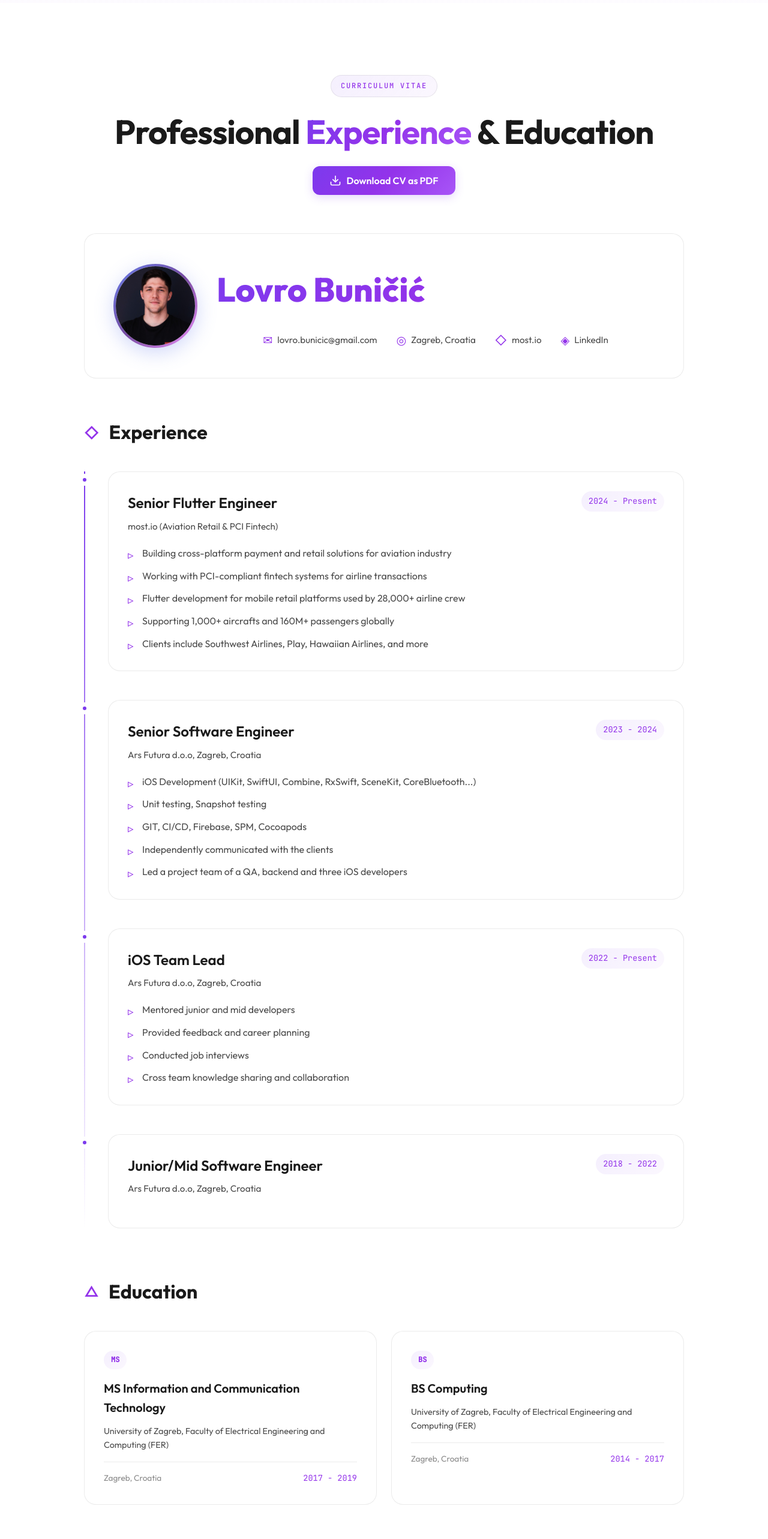
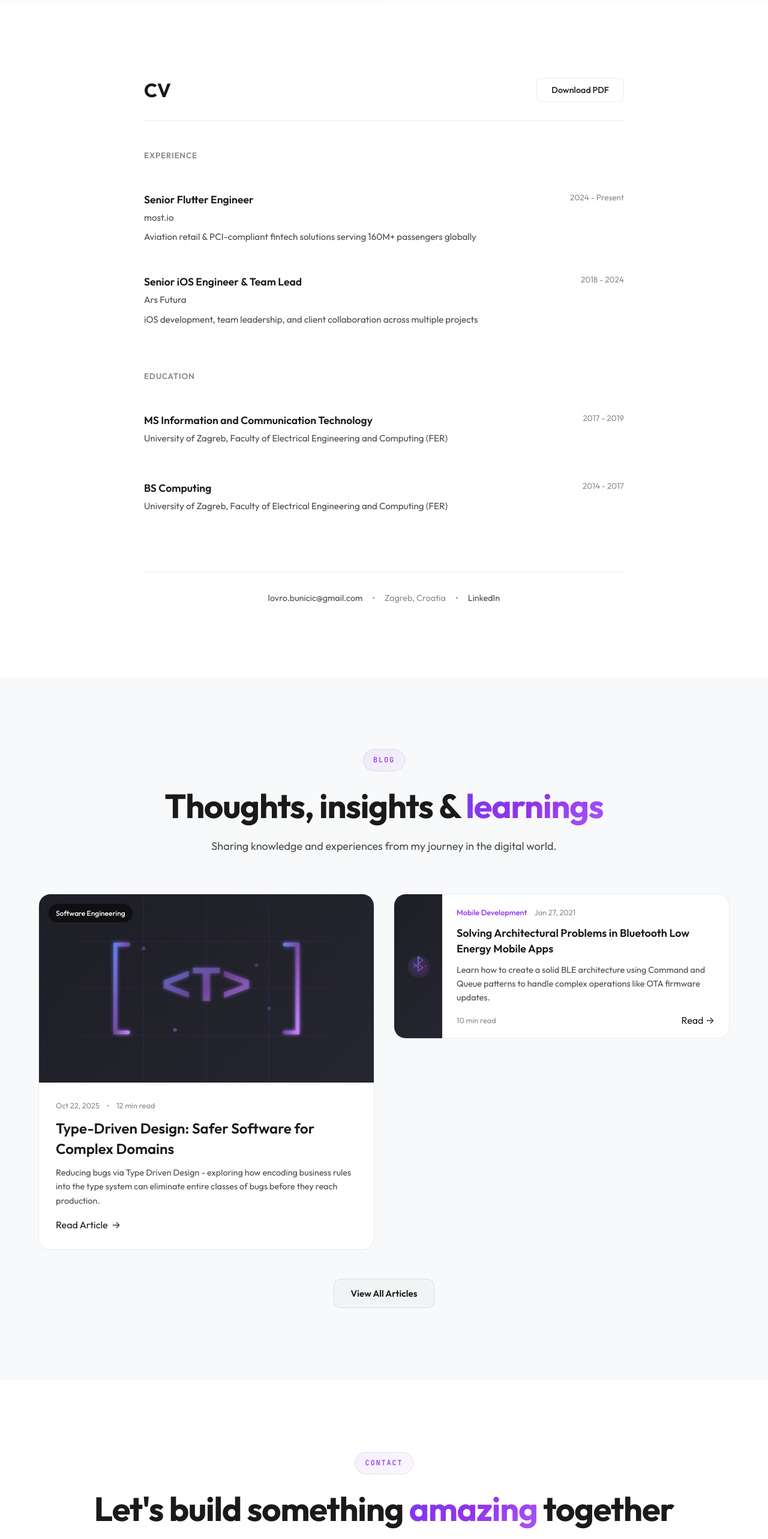
Before and after one commit to lbunicic/temnadigital.hr, a React (Vite) app: page / in a window 1280 px wide. Shown: the part 6480-9046 px from the top of the page at 60% size. Built offline with nearby package versions, Linux system fonts and the light colour scheme.

Commit message:
Simplify CV section - minimal design
- Remove skills section
- Reduce text and bullet points
- Consolidate experience entries
- Use simpler, cleaner UI theme
- Remove complex visual elements
- Add minimal, professional styling
- Keep only essential information

```diff
--- a/src/components/CV.jsx
+++ b/src/components/CV.jsx
@@ -23,44 +23,15 @@ function CV() {
   const experience = [
     {
       title: "Senior Flutter Engineer",
-      company: "most.io (Aviation Retail & PCI Fintech)",
+      company: "most.io",
       period: "2024 - Present",
-      highlights: [
-        "Building cross-platform payment and retail solutions for aviation industry",
-        "Working with PCI-compliant fintech systems for airline transactions",
-        "Flutter development for mobile retail platforms used by 28,000+ airline crew",
-        "Supporting 1,000+ aircrafts and 160M+ passengers globally",
-        "Clients include Southwest Airlines, Play, Hawaiian Airlines, and more",
-      ],
+      description: "Aviation retail & PCI-compliant fintech solutions serving 160M+ passengers globally",
     },
     {
-      title: "Senior Software Engineer",
-      company: "Ars Futura d.o.o, Zagreb, Croatia",
-      period: "2023 - 2024",
-      highlights: [
-        "iOS Development (UIKit, SwiftUI, Combine, RxSwift, SceneKit, CoreBluetooth...)",
-        "Unit testing, Snapshot testing",
-        "GIT, CI/CD, Firebase, SPM, Cocoapods",
-        "Independently communicated with the clients",
-        "Led a project team of a QA, backend and three iOS developers",
-      ],
-    },
-    {
-      title: "iOS Team Lead",
-      company: "Ars Futura d.o.o, Zagreb, Croatia",
-      period: "2022 - Present",
-      highlights: [
-        "Mentored junior and mid developers",
-        "Provided feedback and career planning",
-        "Conducted job interviews",
-        "Cross team knowledge sharing and collaboration",
-      ],
-    },
-    {
-      title: "Junior/Mid Software Engineer",
-      company: "Ars Futura d.o.o, Zagreb, Croatia",
-      period: "2018 - 2022",
-      highlights: [],
+      title: "Senior iOS Engineer & Team Lead",
+      company: "Ars Futura",
+      period: "2018 - 2024",
+      description: "iOS development, team leadership, and client collaboration across multiple projects",
     },
   ];
 
@@ -82,95 +53,51 @@ function CV() {
   return (
     <section id="cv" className="cv-section">
       <div className="section-container">
-        <div className="section-header">
-          <span className="section-tag">Curriculum Vitae</span>
-          <h2 className="section-title">
-            Professional <span className="text-gradient">Experience</span> & Education
-          </h2>
+        <div className="cv-simple-header">
+          <h2>CV</h2>
           <button className="download-cv-btn" onClick={downloadPDF}>
-            <svg width="20" height="20" viewBox="0 0 24 24" fill="none" xmlns="http://www.w3.org/2000/svg">
-              <path d="M21 15V19C21 19.5304 20.7893 20.0391 20.4142 20.4142C20.0391 20.7893 19.5304 21 19 21H5C4.46957 21 3.96086 20.7893 3.58579 20.4142C3.21071 20.0391 3 19.5304 3 19V15" stroke="currentColor" strokeWidth="2" strokeLinecap="round" strokeLinejoin="round"/>
-              <path d="M7 10L12 15L17 10" stroke="currentColor" strokeWidth="2" strokeLinecap="round" strokeLinejoin="round"/>
-              <path d="M12 15V3" stroke="currentColor" strokeWidth="2" strokeLinecap="round" strokeLinejoin="round"/>
-            </svg>
-            Download CV as PDF
+            Download PDF
           </button>
         </div>
 
-        <div className="cv-content">
-          <div className="cv-header-card">
-            <img src={profileImg} alt="Lovro Buničić" className="cv-profile-img" />
-            <div className="cv-header-info">
-              <h1 className="cv-name">{contactInfo.name}</h1>
-              <div className="cv-contact">
-              <a href={`mailto:${contactInfo.email}`} className="cv-contact-item">
-                <span className="cv-icon">✉</span>
-                {contactInfo.email}
-              </a>
-              <span className="cv-contact-item">
-                <span className="cv-icon">◎</span>
-                {contactInfo.location}
-              </span>
-              <a href={contactInfo.companyUrl} target="_blank" rel="noopener noreferrer" className="cv-contact-item">
-                <span className="cv-icon">◇</span>
-                {contactInfo.company}
-              </a>
-              <a href={contactInfo.linkedin} target="_blank" rel="noopener noreferrer" className="cv-contact-item">
-                <span className="cv-icon">◈</span>
-                LinkedIn
-              </a>
-            </div>
-            </div>
+        <div className="cv-simple-content">
+          <div className="cv-simple-block">
+            <h3>Experience</h3>
+            {experience.map((exp, index) => (
+              <div key={index} className="cv-simple-item">
+                <div className="cv-simple-item-header">
+                  <div>
+                    <h4>{exp.title}</h4>
+                    <p className="cv-simple-company">{exp.company}</p>
+                  </div>
+                  <span className="cv-simple-period">{exp.period}</span>
+                </div>
+                <p className="cv-simple-description">{exp.description}</p>
+              </div>
+            ))}
           </div>
 
-          <div className="cv-section-block">
-            <h2 className="cv-section-title">
-              <span className="cv-title-icon">◇</span>
-              Experience
-            </h2>
-            <div className="cv-timeline">
-              {experience.map((exp, index) => (
-                <div key={index} className="cv-timeline-item">
-                  <div className="cv-timeline-marker"></div>
-                  <div className="cv-timeline-content">
-                    <div className="cv-job-header">
-                      <div>
-                        <h3 className="cv-job-title">{exp.title}</h3>
-                        <p className="cv-company">{exp.company}</p>
-                      </div>
-                      <span className="cv-period">{exp.period}</span>
-                    </div>
-                    {exp.highlights.length > 0 && (
-                      <ul className="cv-highlights">
-                        {exp.highlights.map((highlight, idx) => (
-                          <li key={idx}>{highlight}</li>
-                        ))}
-                      </ul>
-                    )}
+          <div className="cv-simple-block">
+            <h3>Education</h3>
+            {education.map((edu, index) => (
+              <div key={index} className="cv-simple-item">
+                <div className="cv-simple-item-header">
+                  <div>
+                    <h4>{edu.degree}</h4>
+                    <p className="cv-simple-company">{edu.school}</p>
                   </div>
+                  <span className="cv-simple-period">{edu.period}</span>
                 </div>
-              ))}
-            </div>
+              </div>
+            ))}
           </div>
 
-          <div className="cv-section-block">
-            <h2 className="cv-section-title">
-              <span className="cv-title-icon">△</span>
-              Education
-            </h2>
-            <div className="cv-education-grid">
-              {education.map((edu, index) => (
-                <div key={index} className="cv-education-card">
-                  <div className="cv-degree-badge">{edu.degree.split(' ')[0]}</div>
-                  <h3 className="cv-degree">{edu.degree}</h3>
-                  <p className="cv-school">{edu.school}</p>
-                  <div className="cv-edu-footer">
-                    <span className="cv-edu-location">{edu.location}</span>
-                    <span className="cv-edu-period">{edu.period}</span>
-                  </div>
-                </div>
-              ))}
-            </div>
+          <div className="cv-simple-contact">
+            <a href={`mailto:${contactInfo.email}`}>{contactInfo.email}</a>
+            <span>•</span>
+            <span>{contactInfo.location}</span>
+            <span>•</span>
+            <a href={contactInfo.linkedin} target="_blank" rel="noopener noreferrer">LinkedIn</a>
           </div>
         </div>
       </div>
--- a/src/index.css
+++ b/src/index.css
@@ -1395,286 +1395,137 @@ input, textarea {
   padding: var(--section-padding) 0;
 }
 
+.cv-simple-header {
+  max-width: 800px;
+  margin: 0 auto 48px;
+  display: flex;
+  justify-content: space-between;
+  align-items: center;
+  padding-bottom: 24px;
+  border-bottom: 1px solid var(--border-color);
+}
+
+.cv-simple-header h2 {
+  font-size: 2rem;
+  font-weight: 700;
+  color: var(--text-primary);
+}
+
 .download-cv-btn {
-  margin: 24px auto 0;
-  display: flex;
-  align-items: center;
-  gap: 8px;
-  padding: 14px 28px;
-  background: var(--gradient-primary);
-  border: none;
-  border-radius: var(--radius-md);
-  color: white;
-  font-size: 1rem;
-  font-weight: 600;
+  padding: 10px 24px;
+  background: var(--bg-card);
+  border: 1px solid var(--border-color);
+  border-radius: var(--radius-sm);
+  color: var(--text-primary);
+  font-size: 0.9rem;
+  font-weight: 500;
   cursor: pointer;
   transition: all var(--transition-fast);
-  box-shadow: 0 4px 16px var(--accent-glow);
 }
 
 .download-cv-btn:hover {
-  transform: translateY(-2px);
-  box-shadow: 0 8px 24px var(--accent-glow);
-}
-
-.download-cv-btn svg {
-  transition: transform var(--transition-fast);
-}
-
-.download-cv-btn:hover svg {
-  transform: translateY(2px);
-}
-
-.cv-content {
-  max-width: 1000px;
+  background: var(--bg-tertiary);
+  border-color: var(--border-hover);
+}
+
+.cv-simple-content {
+  max-width: 800px;
   margin: 0 auto;
 }
 
-.cv-header-card {
-  background: var(--bg-card);
-  border: 1px solid var(--border-color);
-  border-radius: var(--radius-lg);
-  padding: 48px;
-  margin-bottom: 64px;
-  display: flex;
-  align-items: center;
-  gap: 32px;
-}
-
-.cv-profile-img {
-  width: 140px;
-  height: 140px;
-  border-radius: 50%;
-  object-fit: cover;
-  border: 4px solid transparent;
-  background: linear-gradient(var(--bg-card), var(--bg-card)) padding-box,
-              linear-gradient(135deg, #667eea 0%, #764ba2 50%, #f093fb 100%) border-box;
-  box-shadow: 0 8px 32px rgba(102, 126, 234, 0.3);
-  flex-shrink: 0;
-}
-
-.cv-header-info {
-  flex: 1;
-  text-align: left;
-}
-
-.cv-name {
-  font-size: clamp(2.5rem, 5vw, 3.5rem);
-  font-weight: 800;
+.cv-simple-block {
+  margin-bottom: 48px;
+}
+
+.cv-simple-block h3 {
+  font-size: 1.25rem;
+  font-weight: 600;
+  color: var(--text-primary);
   margin-bottom: 24px;
-  background: var(--gradient-primary);
-  -webkit-background-clip: text;
-  -webkit-text-fill-color: transparent;
-  background-clip: text;
-}
-
-.cv-contact {
-  display: flex;
-  align-items: center;
-  justify-content: center;
-  gap: 32px;
-  flex-wrap: wrap;
-}
-
-.cv-contact-item {
-  display: flex;
-  align-items: center;
-  gap: 8px;
-  font-size: 0.95rem;
-  color: var(--text-secondary);
-  transition: color var(--transition-fast);
-}
-
-a.cv-contact-item:hover {
-  color: var(--accent-secondary);
-}
-
-.cv-icon {
-  font-size: 1.2rem;
-  color: var(--accent-secondary);
-}
-
-.cv-section-block {
-  margin-bottom: 80px;
-}
-
-.cv-section-title {
-  display: flex;
-  align-items: center;
-  gap: 16px;
-  font-size: 2rem;
-  font-weight: 700;
-  margin-bottom: 40px;
-  color: var(--text-primary);
-}
-
-.cv-title-icon {
-  font-size: 1.5rem;
-  color: var(--accent-secondary);
-}
-
-.cv-timeline {
-  position: relative;
-  padding-left: 40px;
-}
-
-.cv-timeline::before {
-  content: '';
-  position: absolute;
-  left: 0;
-  top: 0;
-  bottom: 0;
-  width: 2px;
-  background: linear-gradient(to bottom, var(--accent-primary), transparent);
-}
-
-.cv-timeline-item {
-  position: relative;
-  margin-bottom: 48px;
-}
-
-.cv-timeline-item:last-child {
-  margin-bottom: 0;
-}
-
-.cv-timeline-marker {
-  position: absolute;
-  left: -45px;
-  top: 8px;
-  width: 12px;
-  height: 12px;
-  background: var(--accent-primary);
-  border: 3px solid var(--bg-primary);
-  border-radius: 50%;
-  box-shadow: 0 0 0 4px var(--bg-card);
-}
-
-.cv-timeline-content {
-  background: var(--bg-card);
-  border: 1px solid var(--border-color);
-  border-radius: var(--radius-lg);
-  padding: 32px;
-  transition: all var(--transition-normal);
-}
-
-.cv-timeline-content:hover {
-  border-color: var(--border-hover);
-  transform: translateX(4px);
-}
-
-.cv-job-header {
+  text-transform: uppercase;
+  letter-spacing: 0.05em;
+  font-size: 0.85rem;
+  color: var(--text-tertiary);
+}
+
+.cv-simple-item {
+  padding: 24px 0;
+  border-bottom: 1px solid rgba(255, 255, 255, 0.05);
+}
+
+.cv-simple-item:last-child {
+  border-bottom: none;
+}
+
+.cv-simple-item-header {
   display: flex;
   justify-content: space-between;
   align-items: flex-start;
   gap: 24px;
-  margin-bottom: 20px;
-}
-
-.cv-job-title {
-  font-size: 1.5rem;
+  margin-bottom: 8px;
+}
+
+.cv-simple-item h4 {
+  font-size: 1.1rem;
   font-weight: 600;
-  margin-bottom: 8px;
   color: var(--text-primary);
-}
-
-.cv-company {
+  margin-bottom: 4px;
+}
+
+.cv-simple-company {
   font-size: 0.95rem;
   color: var(--text-secondary);
 }
 
-.cv-period {
+.cv-simple-period {
   font-size: 0.85rem;
-  font-family: var(--font-mono);
-  color: var(--accent-secondary);
-  background: var(--gradient-subtle);
-  padding: 6px 12px;
-  border-radius: 100px;
+  color: var(--text-tertiary);
   white-space: nowrap;
 }
 
-.cv-highlights {
-  list-style: none;
-  display: flex;
-  flex-direction: column;
-  gap: 12px;
-}
-
-.cv-highlights li {
-  position: relative;
-  padding-left: 24px;
+.cv-simple-description {
+  font-size: 0.95rem;
   color: var(--text-secondary);
   line-height: 1.6;
 }
 
-.cv-highlights li::before {
-  content: '▹';
-  position: absolute;
-  left: 0;
-  color: var(--accent-secondary);
-  font-size: 1.2rem;
-}
-
-.cv-education-grid {
-  display: grid;
-  grid-template-columns: repeat(2, 1fr);
-  gap: 24px;
-}
-
-.cv-education-card {
-  background: var(--bg-card);
-  border: 1px solid var(--border-color);
-  border-radius: var(--radius-lg);
-  padding: 32px;
-  transition: all var(--transition-normal);
-}
-
-.cv-education-card:hover {
-  border-color: var(--border-hover);
-  transform: translateY(-4px);
-}
-
-.cv-degree-badge {
-  display: inline-block;
-  font-size: 0.75rem;
-  font-weight: 600;
-  font-family: var(--font-mono);
-  color: var(--accent-secondary);
-  background: var(--gradient-subtle);
-  padding: 6px 12px;
-  border-radius: 100px;
-  margin-bottom: 16px;
-}
-
-.cv-degree {
-  font-size: 1.25rem;
-  font-weight: 600;
-  margin-bottom: 12px;
-  color: var(--text-primary);
-}
-
-.cv-school {
+.cv-simple-contact {
+  margin-top: 64px;
+  padding-top: 32px;
+  border-top: 1px solid var(--border-color);
+  display: flex;
+  justify-content: center;
+  align-items: center;
+  gap: 16px;
+  flex-wrap: wrap;
   font-size: 0.9rem;
-  color: var(--text-secondary);
-  line-height: 1.6;
-  margin-bottom: 16px;
-}
-
-.cv-edu-footer {
-  display: flex;
-  justify-content: space-between;
-  align-items: center;
-  padding-top: 16px;
-  border-top: 1px solid var(--border-color);
-  font-size: 0.85rem;
-}
-
-.cv-edu-location {
   color: var(--text-tertiary);
 }
 
-.cv-edu-period {
-  font-family: var(--font-mono);
-  color: var(--accent-secondary);
+.cv-simple-contact a {
+  color: var(--text-secondary);
+  transition: color var(--transition-fast);
+}
+
+.cv-simple-contact a:hover {
+  color: var(--accent-primary);
+}
+
+@media (max-width: 768px) {
+  .cv-simple-header {
+    flex-direction: column;
+    gap: 16px;
+    align-items: flex-start;
+  }
+
+  .cv-simple-item-header {
+    flex-direction: column;
+    gap: 8px;
+  }
+
+  .cv-simple-period {
+    font-size: 0.8rem;
+  }
 }
 
 .projects-section {
```
